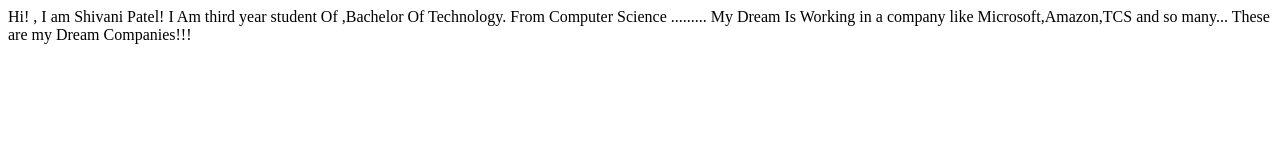
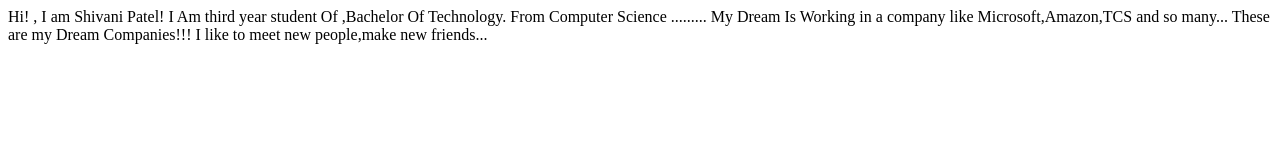
Before and after one commit to Shivanipatel-lab/shivanipatel-site, a plain HTML site: page index.html in a window 1280 px wide. Drawn offline with Linux system fonts and the light colour scheme.

Commit message:
update interests

```diff
--- a/index.html
+++ b/index.html
@@ -15,5 +15,7 @@
     My Dream Is Working in a company like Microsoft,Amazon,TCS and so many...
 
     These are my Dream Companies!!!
+
+    I like to meet new people,make new friends...
 </body>
 </html>
```
